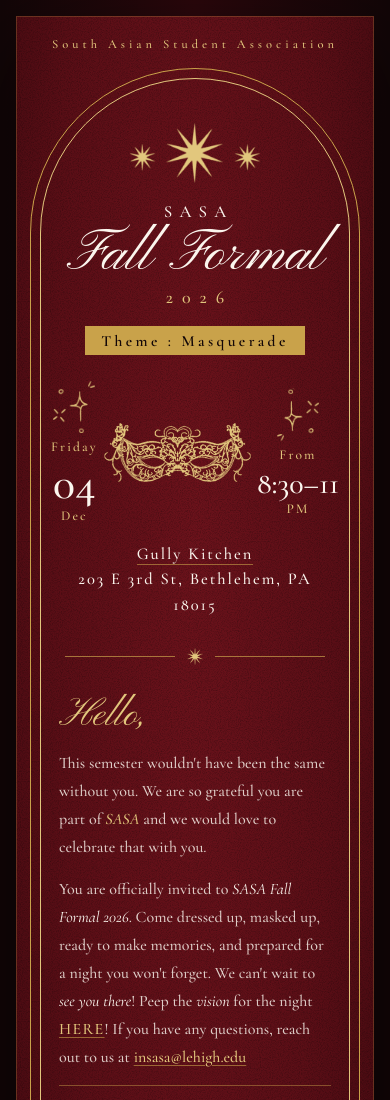
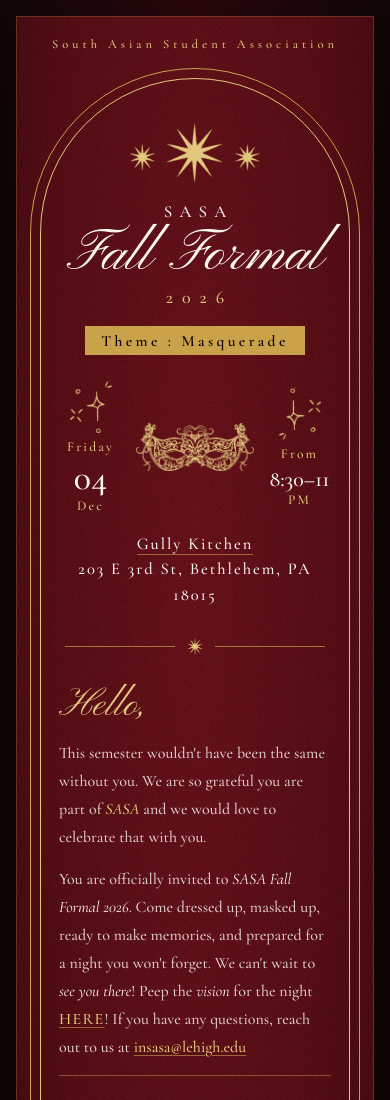
Before and after one commit to kripahsk-29/SASA-Fall-Formal, a plain HTML site: page invitation.html in a window 390 px wide. Shown: the top 1100 px of the page. Drawn offline with nearby package versions, Linux system fonts and the light colour scheme; a web font is replaced by a local one.

Commit message:
Center the mask; slightly smaller date and time numbers
Co-Authored-By: Claude Opus 5.5 <noreply@anthropic.com>

```diff
--- a/invitation.html
+++ b/invitation.html
@@ -308,12 +308,16 @@
   .theme-line { font-size: 15.5px; font-weight: 600; }
   .rsvp { font-size: 14px; font-weight: 600; }
   .stamp .small { font-size: 13.5px; }
-  .stamp .big.time { font-size: clamp(30px, 6.4vw, 42px); }
+  .stamp .big { font-size: 50px; }
+  .stamp .big.time { font-size: 36px; }
 
   /* mask is wide, so give the middle column more room */
-  .feature { grid-template-columns: 1fr minmax(0, 290px) 1fr; margin-top: 26px; margin-bottom: 18px; }
+  /* equal side columns so the mask sits dead center */
+  .feature { grid-template-columns: minmax(0, 1fr) minmax(0, 262px) minmax(0, 1fr); margin-top: 26px; margin-bottom: 18px; }
   @media (max-width: 520px) {
-    .feature { grid-template-columns: 1fr minmax(0, 170px) 1fr; }
+    .feature { grid-template-columns: minmax(0, 1fr) minmax(0, 118px) minmax(0, 1fr); }
+    .stamp .big { font-size: 36px; }
+    .stamp .big.time { font-size: 22px; }
     .letter p { font-size: 16px; }
   }
 </style>
```
Also changed, not shown: email/invite-poster.jpg.
